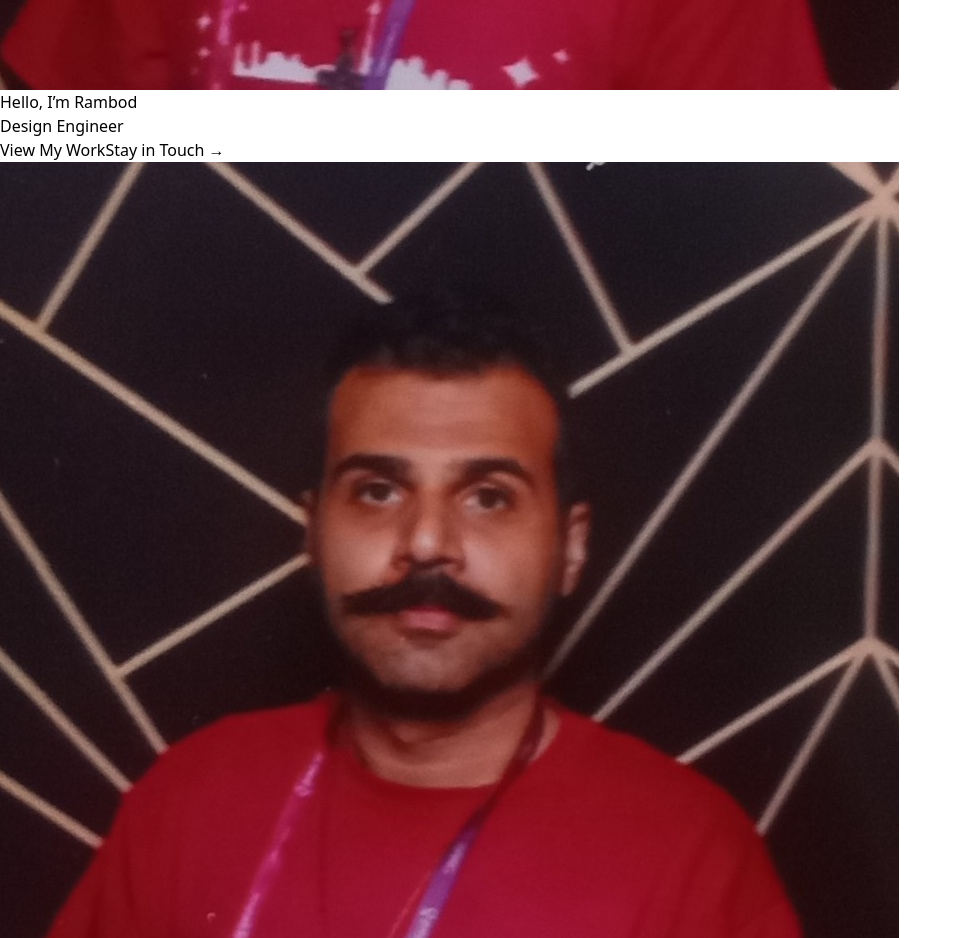
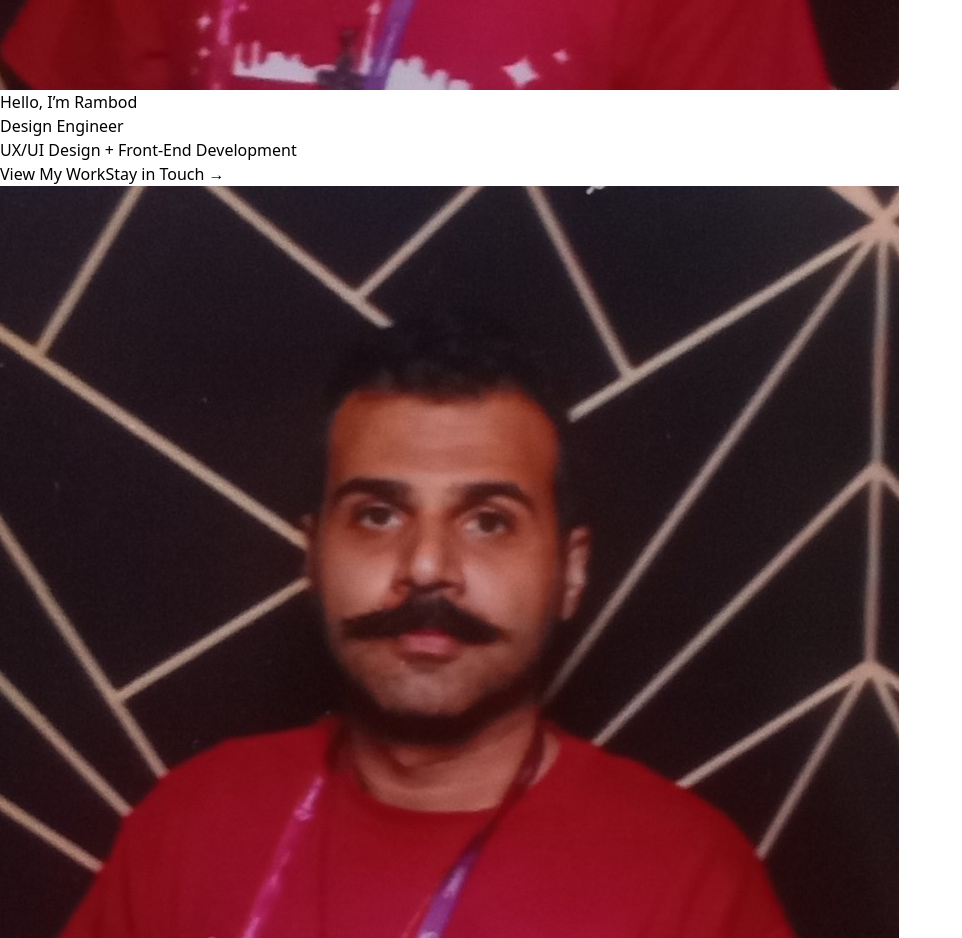
Before and after one commit to rpg225/tailwind-portfolio, a React (Vite) app: page / in a window 1280 px wide. Shown: the part 880-1818 px from the top of the page, without its empty margins (0-962 px from the left). Built offline with nearby package versions, Linux system fonts and the light colour scheme.

Commit message:
added p tag
ux/ui design + Front-End Development

```diff
--- a/src/components/Hero.jsx
+++ b/src/components/Hero.jsx
@@ -52,6 +52,9 @@ const Hero = () => {
           >
             Design Engineer
           </h2>
+          <p className="mt-2 text-base sm:text-lg font-normal tracking-wide text-slate-400">
+            UX/UI Design + Front-End Development
+          </p>
         </div>
 
         {/* Actions */}
```
